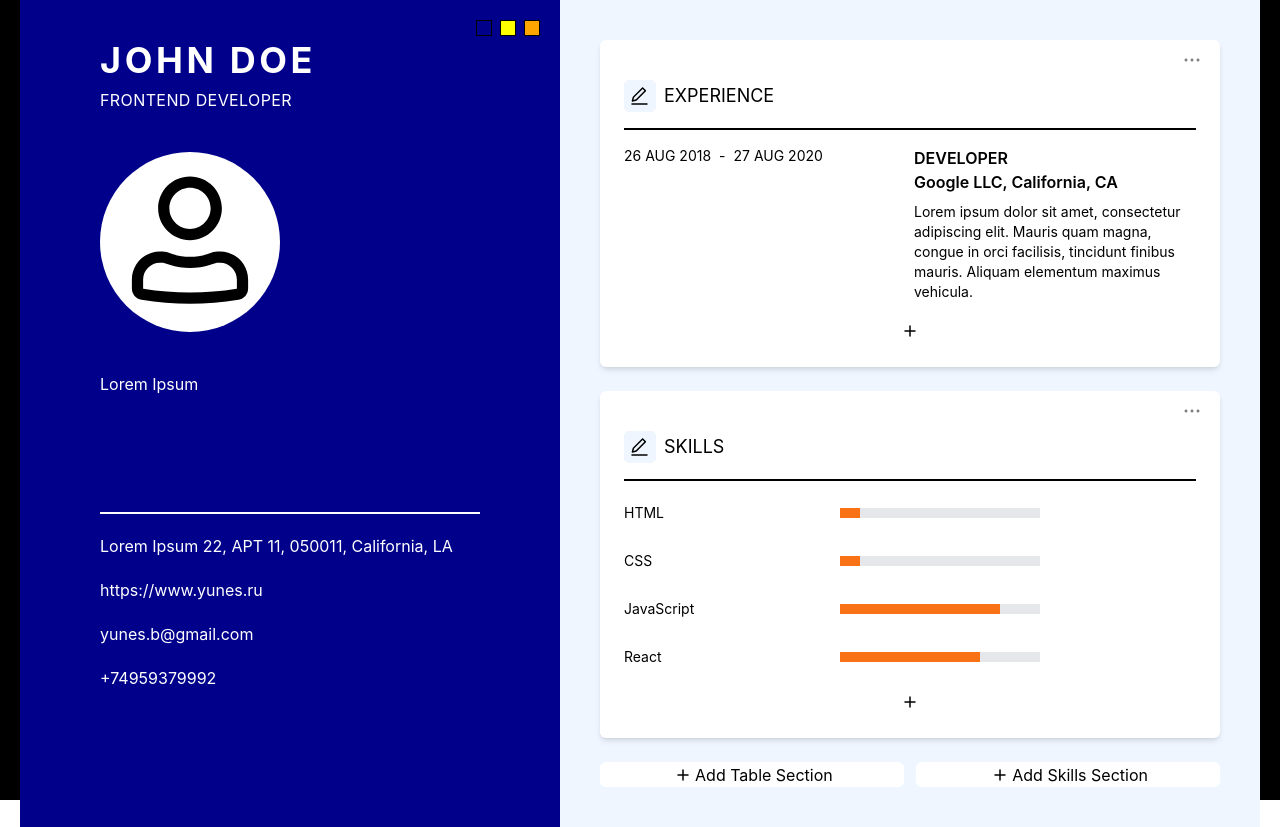
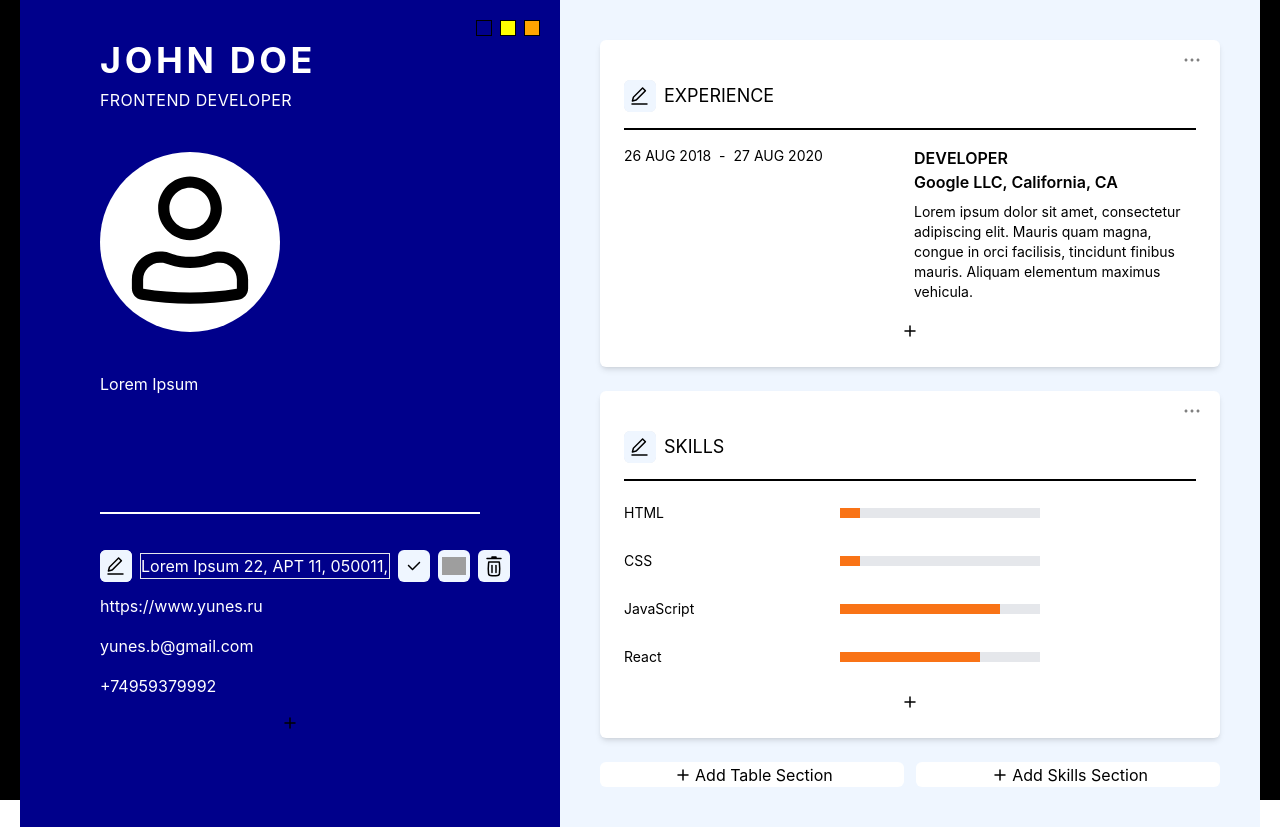
Before and after one commit to YunesB/cv-assembler, a React (Create React App) app: page / in a window 1280 px wide. Both pictures are taken after a click on the item "Lorem Ipsum 22, APT 11, 050011, California, LA". Built offline with nearby package versions, Linux system fonts and the light colour scheme; grey boxes are pictures that could not be loaded.

Commit message:
feat: editable contacts data added

```diff
--- /dev/null
+++ b/src/components/molecules/ContactTypeSelector.tsx
@@ -0,0 +1,71 @@
+import { useRef, FC, useEffect, useState, useMemo } from "react";
+
+import { TContactType } from "../../projectTypes/general.types";
+import { CONTACT_TYPES } from "../../utils/constants";
+import { EditIcon } from "../../utils/icons";
+import { IconButton } from "../atoms/IconButton";
+
+type TProps = {
+  type: TContactType;
+  changeType: (type: TContactType) => void;
+  className?: string;
+};
+
+const handleTypeIconChange = (type: TContactType) => {
+  return CONTACT_TYPES.find((t) => t.type === type)?.icon;
+};
+
+export const ContactTypeSelector: FC<TProps> = ({
+  type,
+  changeType,
+  className
+}) => {
+  const [isEdited, setEdited] = useState(false);
+  const selectArea = useRef(null);
+
+  const handleIconChange = (type: TContactType) => {
+    changeType(type);
+    setEdited(false);
+  };
+
+  const currentIcon = useMemo(
+    () => handleTypeIconChange(type) || EditIcon,
+    [type]
+  );
+
+  useEffect(() => {
+    function handleClickOutside(event: MouseEvent) {
+      // eslint-disable-next-line @typescript-eslint/ban-ts-comment
+      //@ts-ignore
+      if (selectArea.current && !selectArea.current.contains(event.target)) {
+        setEdited(false);
+      }
+    }
+
+    document.addEventListener("mouseup", handleClickOutside);
+    return () => {
+      document.removeEventListener("mouseup", handleClickOutside);
+    };
+  });
+
+  return (
+    <div className={`relative rounded-md bg-gray-200 h-8 ${className}`}>
+      <IconButton src={currentIcon} onClick={() => setEdited(!isEdited)} />
+      {isEdited && (
+        <div
+          className="absolute -b-20 bg-white shadow-md rounded-md border border-sky-100 grid grid-cols-4 gap-2 w-[154px] z-50"
+          ref={selectArea as React.RefObject<HTMLDivElement>}
+        >
+          {CONTACT_TYPES.map(({ icon, type }, index) => (
+            <IconButton
+              src={icon}
+              key={`${index}-${type}`}
+              onClick={() => handleIconChange(type)}
+              className="relative"
+            />
+          ))}
+        </div>
+      )}
+    </div>
+  );
+};
--- a/src/components/organisms/Contacts.tsx
+++ b/src/components/organisms/Contacts.tsx
@@ -1,33 +1,28 @@
-import { FC, useMemo, useState } from "react";
+import { ChangeEvent, FC, useMemo, useState } from "react";
 
-import { TContact } from "../../projectTypes/general.types";
+import { v4 as uuidv4 } from "uuid";
+
+import { TContact, TContactType } from "../../projectTypes/general.types";
 import {
+  COMMON_INPUT_CLASSES,
+  COMMON_LINK_CLASSES,
+  INITIAL_CONTACTS,
   LINK_TYPE,
   MAIL_TYPE,
+  MEDIUM_SIZE,
   PHONE_TYPE,
   STRING_TYPE
 } from "../../utils/constants";
+import { CheckIcon, CloseIcon, DeleteIcon, PlusIcon } from "../../utils/icons";
+import { Icon } from "../atoms/Icon";
+import { IconButton } from "../atoms/IconButton";
+import { ContactTypeSelector } from "../molecules/ContactTypeSelector";
 
-const COMMON_LINK_CLASSES = "m-0 color-unset hover:underline transition-all";
-
-const INITIAL_DATA: TContact[] = [
-  {
-    type: STRING_TYPE,
-    value: "Lorem Ipsum 22, APT 11, 050011, California, LA"
-  },
-  {
-    type: LINK_TYPE,
-    value: "https://www.yunes.ru"
-  },
-  {
-    type: MAIL_TYPE,
-    value: "yunes.b@gmail.com"
-  },
-  {
-    type: PHONE_TYPE,
-    value: "+74959379992"
-  }
-];
+const EMPTY_CONTACT_FIELD: TContact = {
+  type: STRING_TYPE,
+  value: "Contact data",
+  id: ""
+};
 
 const getStaticDataContainer = ({ type, value }: TContact) => {
   switch (type) {
@@ -59,29 +54,105 @@ const getStaticDataContainer = ({ type, value }: TContact) => {
   }
 };
 
-const ContactItem: FC<TContact> = ({ type, value }) => {
+type TProps = {
+  data: TContact;
+  onDelete: (id: string) => void;
+};
+
+const ContactItem: FC<TProps> = ({ data, onDelete }) => {
+  const { type, value, id } = data;
+
   const [isEdited, setEdited] = useState(false);
-  const [initialData, setInitialData] = useState<TContact>({ type, value });
-  const [inputValue, setInputValue] = useState<TContact>({ type, value });
+  const [currentType, setCurrentType] = useState(type);
+  const [initialValues, setInitialValues] = useState(value);
+  const [inputValue, setInputValue] = useState(value);
 
   const StaticContainer = useMemo(
-    () => getStaticDataContainer({ type, value }),
-    [type, value]
+    () => getStaticDataContainer({ ...data, value: inputValue }),
+    [data, inputValue]
   );
 
+  const handleCancel = () => {
+    setInputValue(initialValues);
+    setEdited(false);
+  };
+
+  const handleConfirm = () => {
+    setInitialValues(inputValue);
+    setEdited(false);
+  };
+
+  const handleTypeChange = (type: TContactType) => {
+    setCurrentType(type);
+  };
+
+  const handleChange = (e: ChangeEvent<HTMLInputElement>) => {
+    setInputValue(e.target.value);
+  };
+
   return (
-    <li className="mt-5 hover:opacity-60 transition-all cursor-pointer">
-      {StaticContainer}
-    </li>
+    <>
+      {isEdited ? (
+        <li className="mt-5 flex items-center justify-between space-x-2">
+          <ContactTypeSelector
+            type={currentType}
+            changeType={handleTypeChange}
+          />
+          <input
+            type="text"
+            value={inputValue}
+            onChange={handleChange}
+            className={`bg-transparent ${COMMON_INPUT_CLASSES}`}
+          />
+          <span className="flex space-x-2">
+            <IconButton src={CheckIcon} onClick={handleConfirm} />
+            <IconButton src={CloseIcon} onClick={handleCancel} />
+            <IconButton src={DeleteIcon} onClick={() => onDelete(id)} />
+          </span>
+        </li>
+      ) : (
+        <li
+          className="h-[32px] mt-5 hover:opacity-60 transition-all cursor-pointer flex items-center"
+          onClick={() => setEdited(true)}
+        >
+          {StaticContainer}
+        </li>
+      )}
+    </>
+  );
+};
+
+const AddButton: FC<{ onAdd: () => void }> = ({ onAdd }) => {
+  return (
+    <button
+      type="button"
+      className="w-full flex spacy-y-2 items-center justify-center h-[25px] hover:bg-blue-50"
+      onClick={onAdd}
+    >
+      <Icon src={PlusIcon} size={MEDIUM_SIZE} />
+    </button>
   );
 };
 
 export const Contacts: FC = () => {
+  const [contacts, setContacts] = useState(INITIAL_CONTACTS);
+
+  const handleDelete = (id: string) => {
+    const filteredData = contacts.filter((c) => c.id !== id);
+    setContacts(filteredData);
+  };
+
+  const handleAddLine = () => {
+    setContacts([...contacts, { ...EMPTY_CONTACT_FIELD, id: uuidv4() }]);
+  };
+
   return (
-    <ul className="border-t-2 border-white">
-      {INITIAL_DATA.map(({ type, value }) => (
-        <ContactItem type={type} value={value} />
+    <ul className="border-t-2 border-white space-y-2 pt-4">
+      {contacts.map((data, index) => (
+        <ContactItem data={data} key={data.id} onDelete={handleDelete} />
       ))}
+
+      <AddButton onAdd={handleAddLine} />
     </ul>
   );
 };
--- a/src/projectTypes/general.types.ts
+++ b/src/projectTypes/general.types.ts
@@ -78,4 +78,10 @@ export type TContactType =
 export type TContact = {
   type: TContactType;
   value: string;
+  id: string;
 };
+
+export type TContactTypeSelect = {
+  type: TContactType;
+  icon: TSvg;
+};
--- a/src/utils/constants.ts
+++ b/src/utils/constants.ts
@@ -1,6 +1,18 @@
 import { v4 as uuidv4 } from "uuid";
 
-import { TColors, TSection } from "../projectTypes/general.types";
+import {
+  TColors,
+  TSection,
+  TContactTypeSelect,
+  TContact
+} from "../projectTypes/general.types";
+
+import {
+  DragIconHorizontal,
+  DragIconVertical,
+  EditIcon,
+  PlusIcon
+} from "./icons";
 
 export const BUTTON_TYPE = "button";
 export const SUBMIT_TYPE = "submit";
@@ -91,3 +103,48 @@ export const MAIL_TYPE = "mail";
 export const PHONE_TYPE = "phone";
 
 export const SOCIAL_MEDIA = "social";
+
+export const CONTACT_TYPES: TContactTypeSelect[] = [
+  {
+    type: STRING_TYPE,
+    icon: EditIcon
+  },
+  {
+    type: LINK_TYPE,
+    icon: DragIconHorizontal
+  },
+  {
+    type: MAIL_TYPE,
+    icon: DragIconVertical
+  },
+  {
+    type: PHONE_TYPE,
+    icon: PlusIcon
+  }
+];
+
+export const COMMON_LINK_CLASSES =
+  "m-0 color-unset hover:underline transition-all";
+
+export const INITIAL_CONTACTS: TContact[] = [
+  {
+    id: `${`${uuidv4()}-${STRING_TYPE}`}`,
+    type: STRING_TYPE,
+    value: "Lorem Ipsum 22, APT 11, 050011, California, LA"
+  },
+  {
+    id: `${`${uuidv4()}-${LINK_TYPE}`}`,
+    type: LINK_TYPE,
+    value: "https://www.yunes.ru"
+  },
+  {
+    id: `${`${uuidv4()}-${MAIL_TYPE}`}`,
+    type: MAIL_TYPE,
+    value: "yunes.b@gmail.com"
+  },
+  {
+    id: `${`${uuidv4()}-${PHONE_TYPE}`}`,
+    type: PHONE_TYPE,
+    value: "+74959379992"
+  }
+];
```
